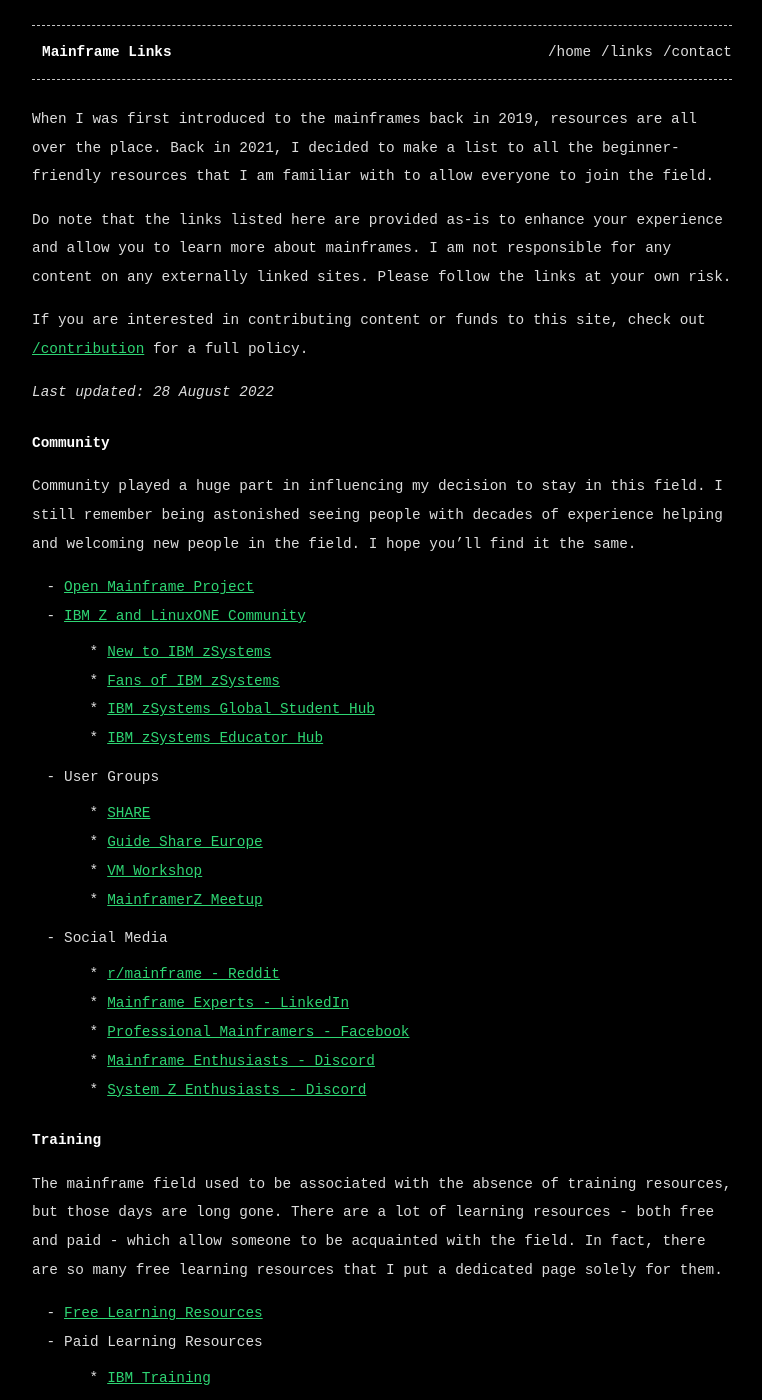
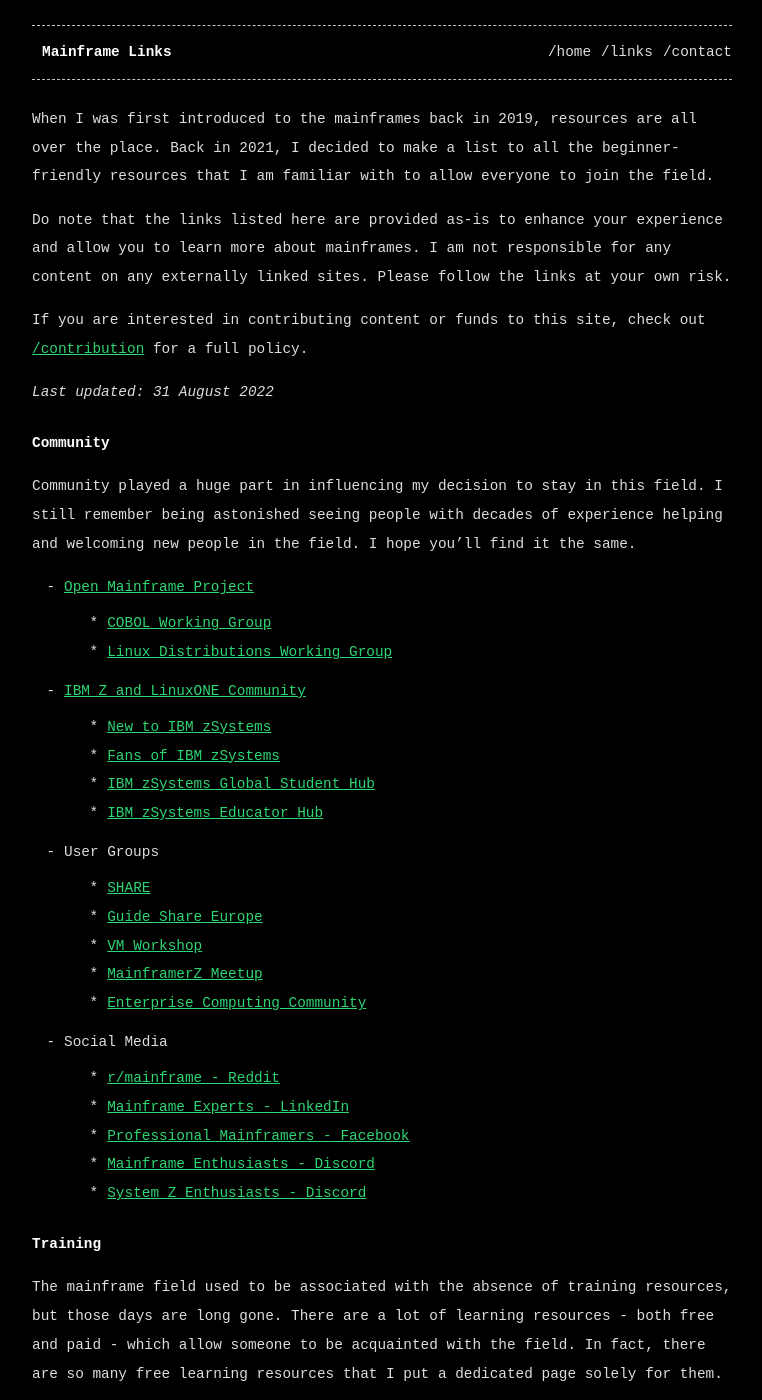
Before and after one commit to tanto259/securitypuppy, a Jekyll site: the page built from pages/links.md, in a window 1280 px wide and 1400 px high. Shown: the whole window, without its empty margins (258-1020 px from the left). Built offline with Jekyll 4.4.1, drawn with Linux system fonts in a browser that asks for light colours; some of the changed text lies outside the part shown.

Commit message:
Add links

```diff
--- a/pages/links.md
+++ b/pages/links.md
@@ -12,13 +12,15 @@
 
 If you are interested in contributing content or funds to this site, check out [/contribution]({{ '/contribution' | absolute_url }}) for a full policy.
 
-*Last updated: 28 August 2022*
+*Last updated: 31 August 2022*
 
 ### Community
 
 Community played a huge part in influencing my decision to stay in this field. I still remember being astonished seeing people with decades of experience helping and welcoming new people in the field. I hope you'll find it the same.
 
 - [Open Mainframe Project](https://openmainframeproject.org/){:target="_blank"}{:rel="noopener noreferrer"}
+  * [COBOL Working Group](https://lists.openmainframeproject.org/g/wg-cobol){:target="_blank"}{:rel="noopener noreferrer"}
+  * [Linux Distributions Working Group](https://wiki.openmainframeproject.org/display/LinuxDistrosWG){:target="_blank"}{:rel="noopener noreferrer"}
 - [IBM Z and LinuxONE Community](https://www.ibm.com/community/z/){:target="_blank"}{:rel="noopener noreferrer"}
   * [New to IBM zSystems](https://ibm.biz/new-to-z){:target="_blank"}{:rel="noopener noreferrer"}
   * [Fans of IBM zSystems](https://ibm.biz/fansofz){:target="_blank"}{:rel="noopener noreferrer"}
@@ -29,6 +31,7 @@
   * [Guide Share Europe](https://www.gse.org/){:target="_blank"}{:rel="noopener noreferrer"}
   * [VM Workshop](http://www.vmworkshop.org/){:target="_blank"}{:rel="noopener noreferrer"}
   * [MainframerZ Meetup](https://www.meetup.com/MainframerZ-London/){:target="_blank"}{:rel="noopener noreferrer"}
+  * [Enterprise Computing Community](https://ecc.marist.edu/){:target="_blank"}{:rel="noopener noreferrer"}
 - Social Media
   * [r/mainframe - Reddit](https://www.reddit.com/r/mainframe/){:target="_blank"}{:rel="noopener noreferrer"}
   * [Mainframe Experts - LinkedIn](https://www.linkedin.com/groups/910927/){:target="_blank"}{:rel="noopener noreferrer"}
```
Also changed, not shown: other parts of pages/links.md (+2 -1 lines).
